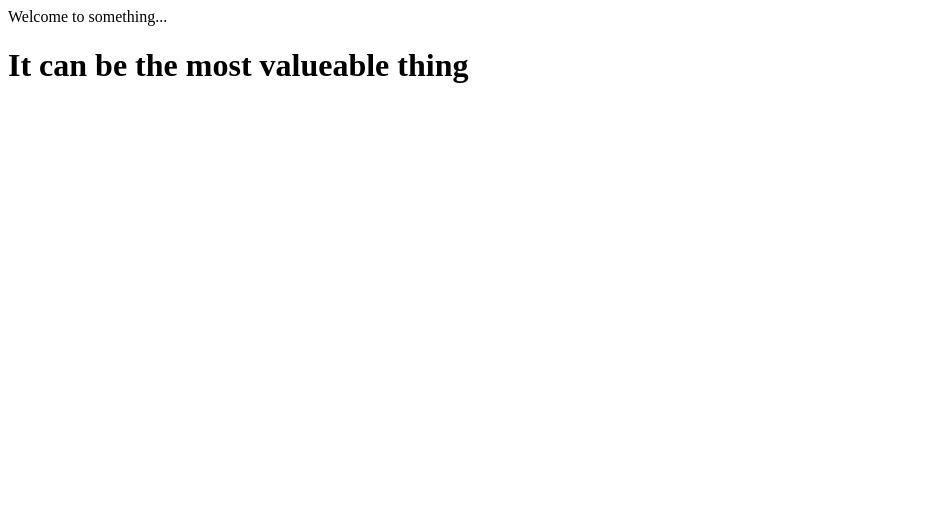
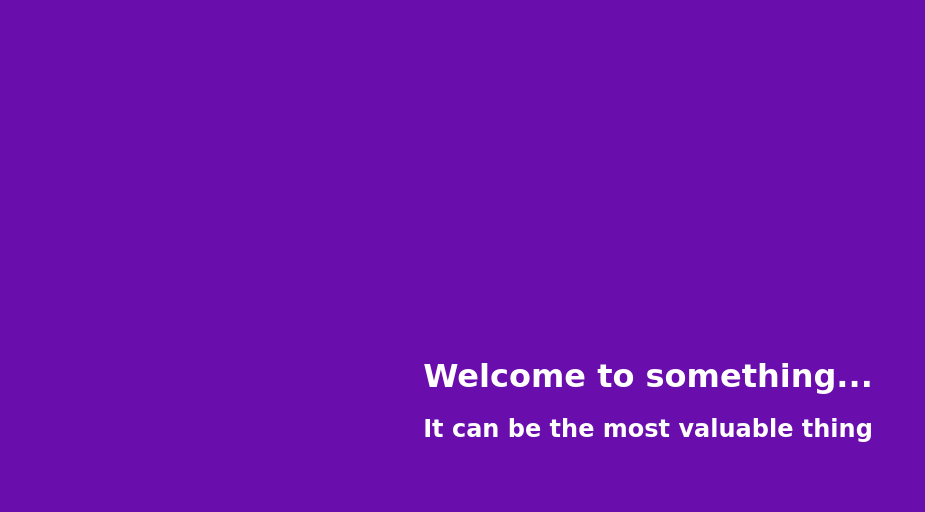
Before and after one commit to sanchousser/Webappbot-first-try, a plain HTML site: page index.html in a window 1280 px wide. Shown: the whole page, without its empty margins (0-925 px from the left). Drawn offline with Linux system fonts and the light colour scheme; a web font is replaced by a local one.

Commit message:
first try push

```diff
--- a/index.html
+++ b/index.html
@@ -1,16 +1,23 @@
 <!DOCTYPE html>
 <html lang="en">
+
 <head>
     <meta charset="UTF-8">
     <meta name="viewport" content="width=device-width, initial-scale=1.0">
     <title>Document</title>
+    <link rel="preconnect" href="https://fonts.googleapis.com">
+    <link rel="preconnect" href="https://fonts.gstatic.com" crossorigin>
+    <link href="https://fonts.googleapis.com/css2?family=Edu+AU+VIC+WA+NT+Hand:wght@400..700&display=swap"
+        rel="stylesheet">
     <link rel="stylesheet" href="./styles.css">
 </head>
+
 <body>
     <div class="container">
         <header>Welcome to something...</header>
-        <h1>It can be the most valueable thing</h1>
+        <h1>It can be the most valuable thing</h1>
     </div>
     <script type="module" src="./app.js"></script>
 </body>
+
 </html>
--- a/styles.css
+++ b/styles.css
@@ -0,0 +1,26 @@
+body {
+    display: flex;
+    justify-content: center;
+    align-items: center;
+    width: 100vw;
+    height: 100vh;
+    font-family: "Edu AU VIC WA NT Hand", cursive;
+    background-color: #6a0dad; /* Purple background */
+    color: #ffffff; /* White text color */
+}
+
+.container {
+    text-align: center;
+    padding: 50px;
+}
+
+header {
+    font-size: 2em;
+    margin-bottom: 20px;
+    font-weight: bold;
+}
+
+h1 {
+    font-size: 1.5em;
+    margin-top: 10px;
+}
```
